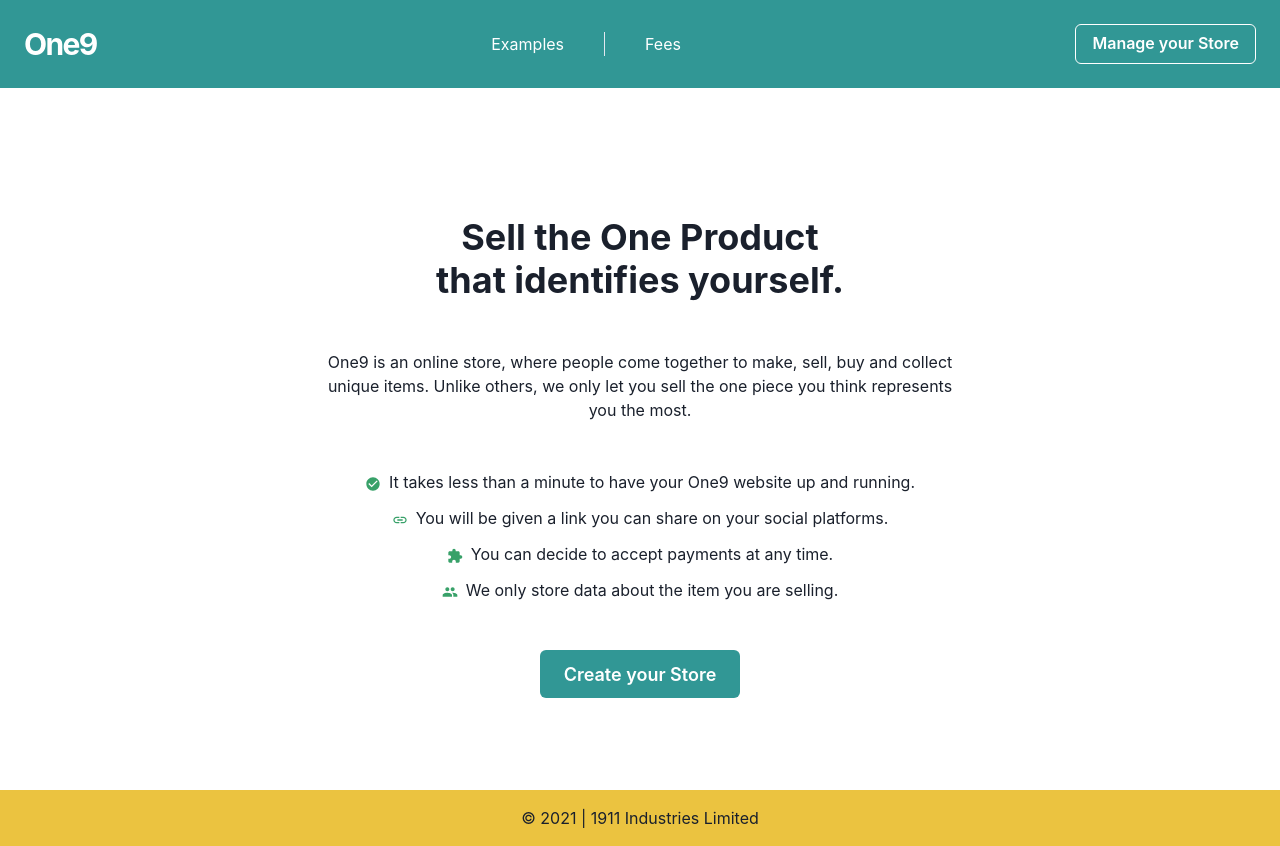
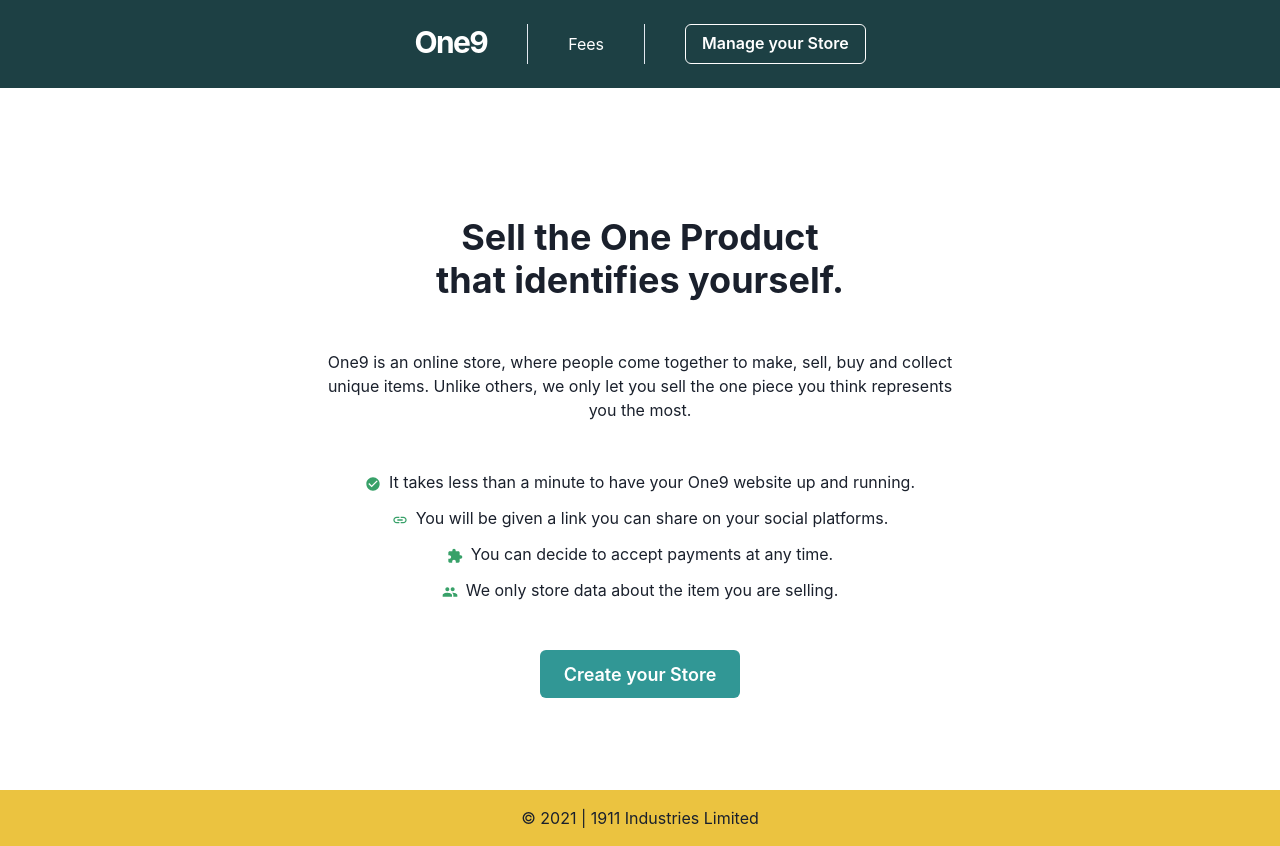
Before and after one commit to NicolaGenesin/oneitem, a Next.js app: page / in a window 1280 px wide. Built offline with nearby package versions, Linux system fonts and the light colour scheme; no server answers.

Commit message:
Different idea for Header

```diff
--- a/components/Header.jsx
+++ b/components/Header.jsx
@@ -12,48 +12,44 @@
 );
 
 const Header = (props) => {
-  const [show, setShow] = React.useState(false);
-  const handleToggle = () => setShow(!show);
   const { isOpen, onOpen, onClose } = useDisclosure();
 
   return (
     <Flex
       as="nav"
       align="center"
-      justify="space-between"
       wrap="wrap"
       padding="1.5rem"
-      bg="teal.500"
+      bg="teal.900"
       color="white"
       {...props}
     >
       {LoginModal(isOpen, onOpen, onClose)}
-
-      <Link href="/">
-        <Heading as="h1" size="lg" letterSpacing="-.1rem">
-          One9
-        </Heading>
-      </Link>
-
+      <Box w="100%">
         <Center>
           <HStack
             divider={<StackDivider borderColor="gray.200" />}
             spacing={10}
             align="stretch"
           >
-          <Link href="/about">
+            <Link href="/">
+              <Heading as="h1" size="lg" letterSpacing="-.1rem">
+                One9
+              </Heading>
+            </Link>
+            {/* <Link href="/about">
             Examples
-          </Link>
+          </Link> */}
+            <Center>
               <Link href="/fees">
                 Fees
               </Link>
-        </HStack>
             </Center>
-
-      <Box>
             <Button bg="transparent" border="1px" onClick={onOpen}>
               Manage your Store
             </Button>
+          </HStack>
+        </Center>
       </Box>
     </Flex>
   );
```
Lines whose indentation alone changed are shown as unchanged.
